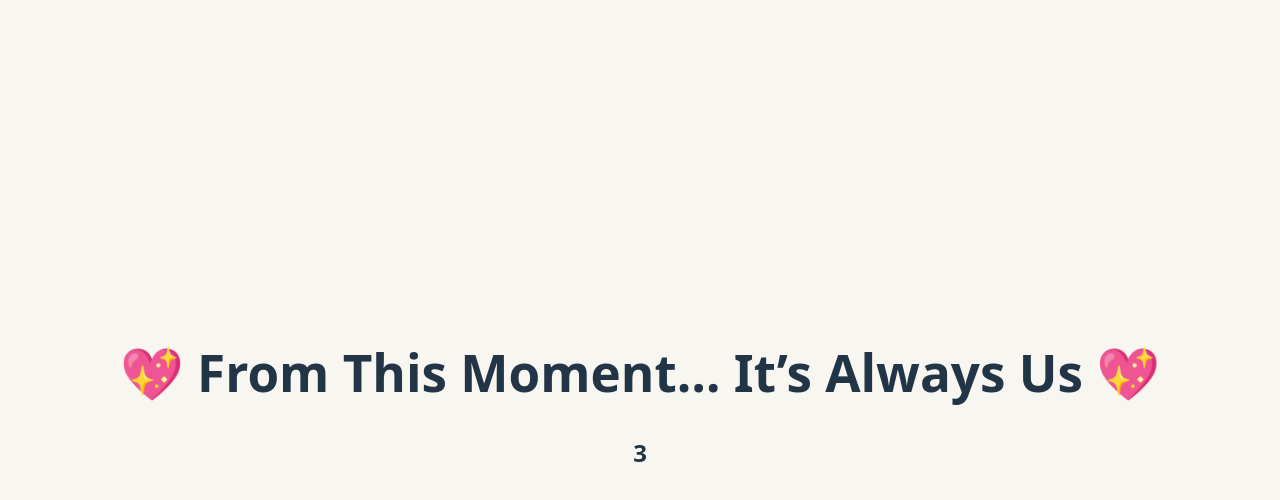
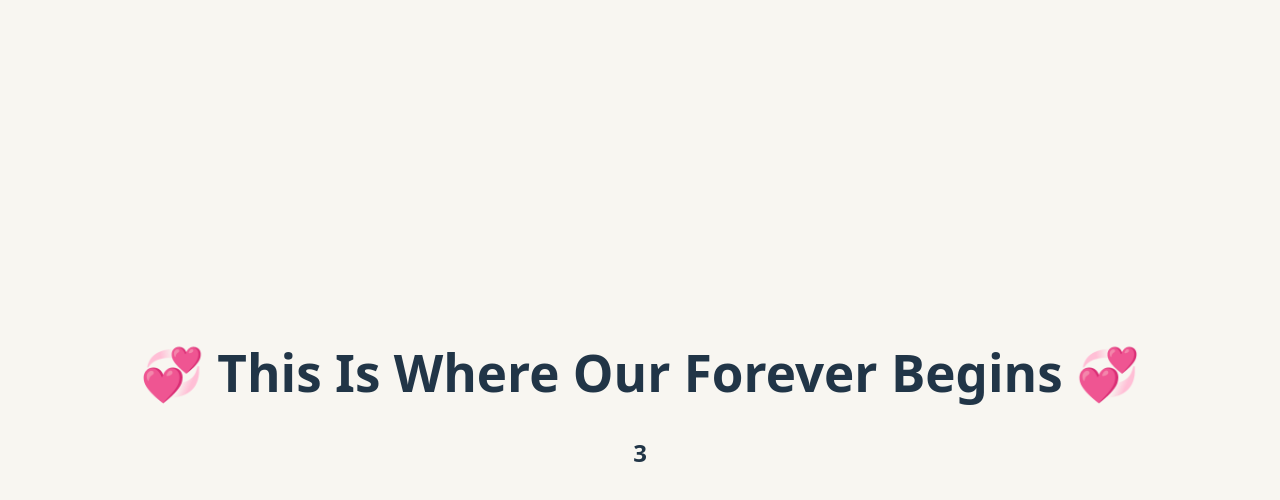
Before and after one commit to Arunachalam2471/valentine-surprise, a React (Vite) app: page / in a window 1280 px wide. Both pictures are taken after a click on the button "Yes 💕". Shown: the top 500 px of the page. Built offline with nearby package versions, Linux system fonts and the light colour scheme.

Commit message:
Update celebration message in Valentine component

```diff
--- a/src/Valentine.jsx
+++ b/src/Valentine.jsx
@@ -80,7 +80,7 @@ const Valentine = () => {
 
                     <div className="celebration-card">
                         <h1 className="modern-text">
-                            💖 From This Moment… It’s Always Us 💖
+                            💞 This Is Where Our Forever Begins 💞
                         </h1>
                         <h2 className="modern-count">{countdown}</h2>
                     </div>
```
